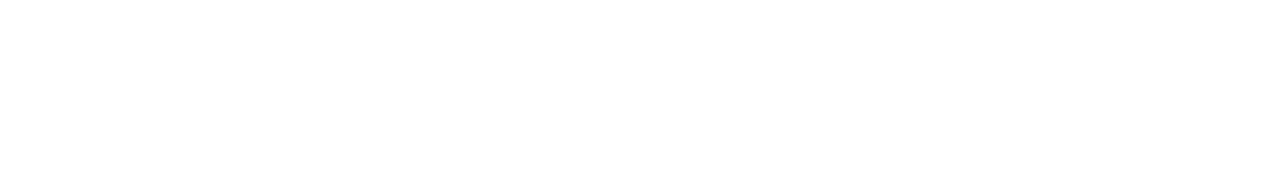
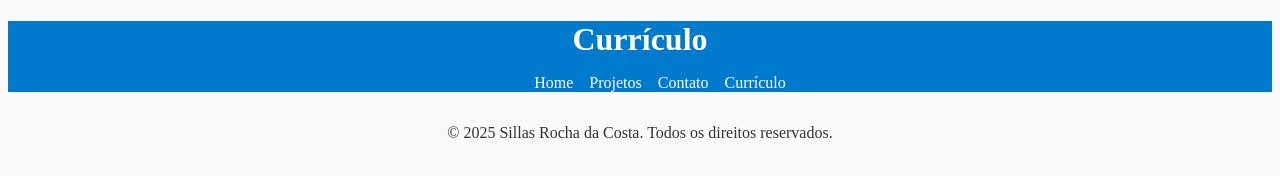
Before and after one commit to scrocha/portfolio, a plain HTML site: page resume/index.html in a window 1280 px wide. Drawn offline with Linux system fonts and the light colour scheme.

Commit message:
added more styles

```diff
--- a/resume/index.html
+++ b/resume/index.html
@@ -0,0 +1,29 @@
+<!DOCTYPE html>
+<html lang="pt">
+<head>
+  <meta charset="UTF-8">
+  <meta name="viewport" content="width=device-width, initial-scale=1.0">
+  <title>Currículo - Sillas Rocha da Costa</title>
+  <link rel="stylesheet" href="../style.css">
+</head>
+<body>
+  <header>
+    <h1>Currículo</h1>
+    <nav>
+      <ul>
+        <li><a href="../index.html">Home</a></li>
+        <li><a href="../projects/index.html">Projetos</a></li>
+        <li><a href="../contact/index.html" class="active">Contato</a></li>
+        <li><a href="index.html">Currículo</a></li>
+      </ul>
+    </nav>
+  </header>
+
+
+  <footer>
+    <p>&copy; 2025 Sillas Rocha da Costa. Todos os direitos reservados.</p>
+  </footer>
+
+
+</body>
+</html>
--- a/style.css
+++ b/style.css
@@ -1,3 +1,36 @@
 body {
-    font: 100%/1.5 system-ui;
-   }
+  background-color: #f9f9f9;
+  color: #333;
+}
+
+header {
+  background-color: #007acc;
+  color: #fff;
+}
+
+header h1 {
+  text-align: center;
+  margin-bottom: 0.5rem;
+}
+
+nav ul {
+  list-style: none;
+  display: flex;
+  justify-content: center;
+  gap: 1rem;
+}
+
+nav a {
+  color: #fff;
+  text-decoration: none;
+}
+
+main {
+  max-width: 960px;
+  margin: 2rem auto;
+}
+
+footer {
+  text-align: center;
+  margin-top: 2rem;
+}
```
Also changed, not shown: contact/index.html (+4 -0 lines), index.html (+1 -0 lines), projects/index.html (+1 -0 lines).
